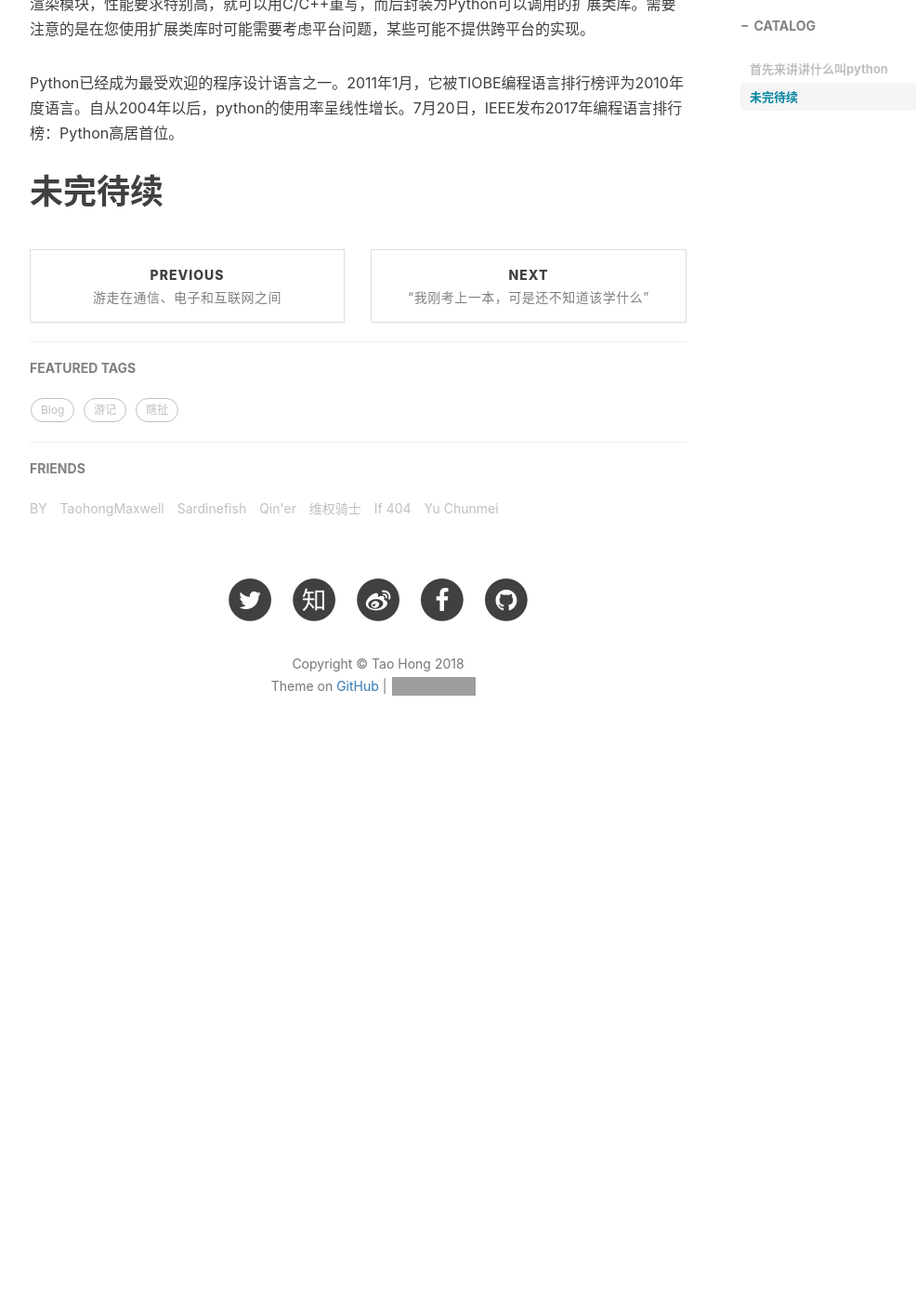
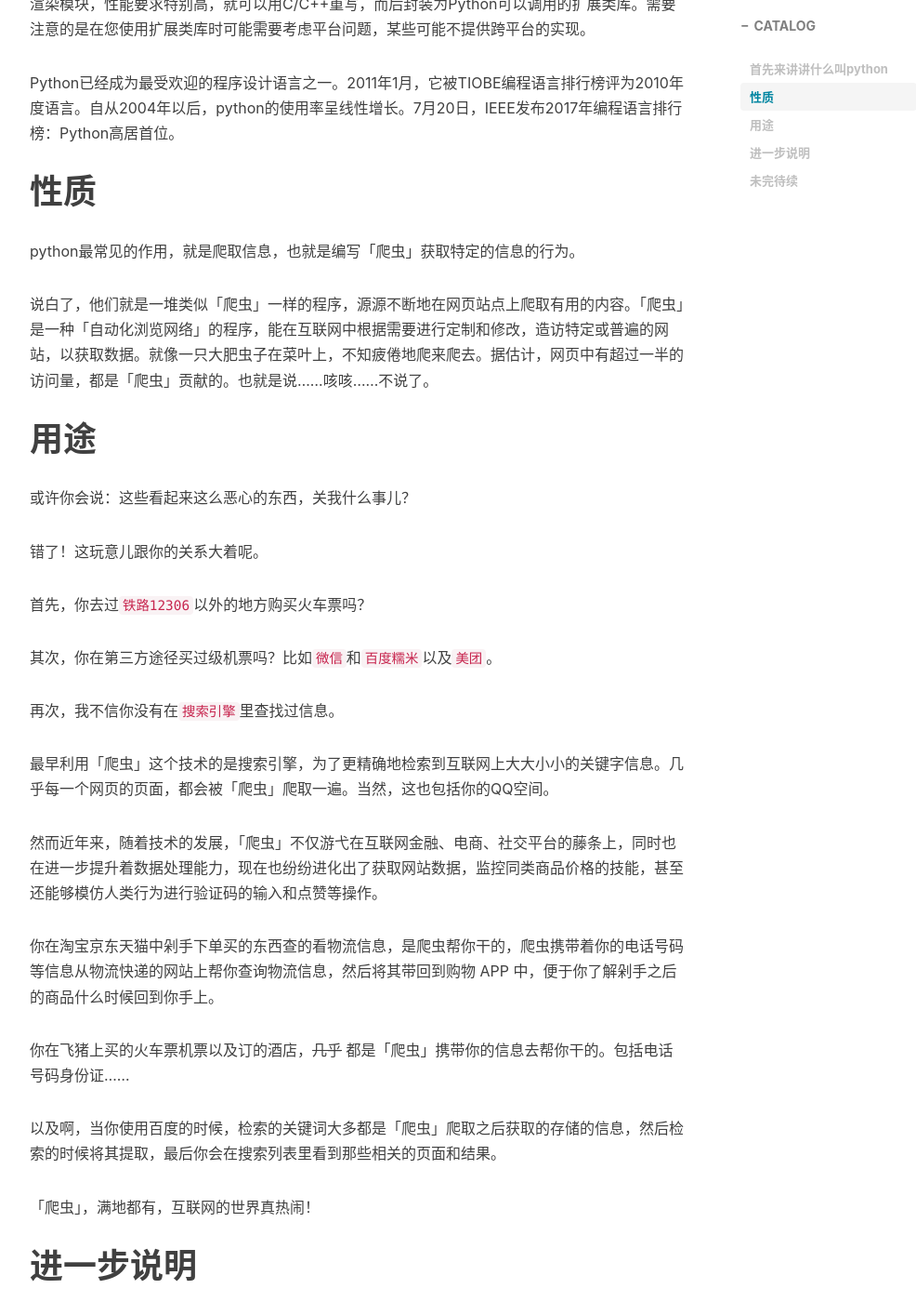
Before and after one commit to TaohongMaxwell/TaohongMaxwell.github.io, a Jekyll site: the page built from _posts/2018-06-19-python-web-crewler.md, in a window 1280 px wide and 1400 px high, scrolled down 967 px. Shown: the whole window at 93% size, without its empty margins (233-1219 px from the left). Built offline with Jekyll 4.4.1, drawn with Linux system fonts in a browser that asks for light colours; nearby versions of some CDN libraries; comment, search, counter and statistics services are not loaded; before the commit the page ends 1809 px from its top, so only the background shows below that; some of the changed text lies outside the part shown; grey boxes are pictures that could not be loaded.

Commit message:
add
增加文章和图片

```diff
--- a/_posts/2018-06-19-python-web-crewler.md
+++ b/_posts/2018-06-19-python-web-crewler.md
@@ -21,4 +21,62 @@ Python具有丰富和强大的库。它常被昵称为胶水语言，能够把
 
 Python已经成为最受欢迎的程序设计语言之一。2011年1月，它被TIOBE编程语言排行榜评为2010年度语言。自从2004年以后，python的使用率呈线性增长。7月20日，IEEE发布2017年编程语言排行榜：Python高居首位。
 
+# 性质
+
+python最常见的作用，就是爬取信息，也就是编写「爬虫」获取特定的信息的行为。
+
+说白了，他们就是一堆类似「爬虫」一样的程序，源源不断地在网页站点上爬取有用的内容。「爬虫」是一种「自动化浏览网络」的程序，能在互联网中根据需要进行定制和修改，造访特定或普遍的网站，以获取数据。就像一只大肥虫子在菜叶上，不知疲倦地爬来爬去。据估计，网页中有超过一半的访问量，都是「爬虫」贡献的。也就是说……咳咳……不说了。
+
+# 用途
+
+或许你会说：这些看起来这么恶心的东西，关我什么事儿？
+
+错了！这玩意儿跟你的关系大着呢。
+
+首先，你去过`铁路12306`以外的地方购买火车票吗？
+
+其次，你在第三方途径买过级机票吗？比如`微信`和`百度糯米`以及`美团`。
+
+再次，我不信你没有在`搜索引擎`里查找过信息。
+
+最早利用「爬虫」这个技术的是搜索引擎，为了更精确地检索到互联网上大大小小的关键字信息。几乎每一个网页的页面，都会被「爬虫」爬取一遍。当然，这也包括你的QQ空间。
+
+然而近年来，随着技术的发展，「爬虫」不仅游弋在互联网金融、电商、社交平台的藤条上，同时也在进一步提升着数据处理能力，现在也纷纷进化出了获取网站数据，监控同类商品价格的技能，甚至还能够模仿人类行为进行验证码的输入和点赞等操作。
+
+你在淘宝京东天猫中剁手下单买的东西查的看物流信息，是爬虫帮你干的，爬虫携带着你的电话号码等信息从物流快递的网站上帮你查询物流信息，然后将其带回到购物 APP 中，便于你了解剁手之后的商品什么时候回到你手上。
+
+你在飞猪上买的火车票机票以及订的酒店，~~几乎~~ 都是「爬虫」携带你的信息去帮你干的。包括电话号码身份证……
+
+以及啊，当你使用百度的时候，检索的关键词大多都是「爬虫」爬取之后获取的存储的信息，然后检索的时候将其提取，最后你会在搜索列表里看到那些相关的页面和结果。
+
+「爬虫」，满地都有，互联网的世界真热闹！
+
+# 进一步说明
+
+举个简单的例子：
+
+搜索引擎利用爬虫进行数据整合以及数据处理，以得到更精确的搜索结果。每一个搜索引擎都会给你提供「网页快照」，供你了解该网站在不久前的状况，或者在站点连接不稳定的时候给你提供之前「爬」下来的页面进行访问。
+
+我们在搜索引擎里输入信息，会得到一个如下的页面：
+
+(p1)
+
+这是我的博客被「爬虫」爬取的结果：
+
+(p2)
+
+但是，「爬虫」也有「好与坏」之分。
+
+其中一个问题就是：爬虫泛滥。
+
+还有一个更严重的问题就是：恶意访问。
+
+截止到 2007 年底，Internet 上网页数量超出 160 亿个，而现在的页面往往由多个复杂的地址的内同共同构成，这使得网络爬虫面临一定的困难，主要体现在 Web 信息的巨大容量使得爬虫在给定时间内只能下载少量网页，解决这个问题的简单粗暴的办法就是：增加爬虫数量。
+
+而爬虫的数量增多后，往往会出现一些「幺蛾子爬虫」，会导致一系列问题，例如，恶意爬虫被幕后使者指使对某站点进行DDOS攻击，多家搜索引擎以及服务商轮流对某站点进行轰炸式访问导致访问量虚假等。
+
+而且，据说，用爬虫爬取浙江大学的主页，会返回如下结果：
+
+`检测到你正在用非正常手段获取信息`
+
 # 未完待续
```
Also changed, not shown: img/chuangxin/hanxin.jpg (added), img/chuangxin/hanxin2.jpg (added), img/chuangxin/pcb.jpg (added), img/python/gut.jpg (added), img/python/p1.png (added), img/python/p2.png (added).
